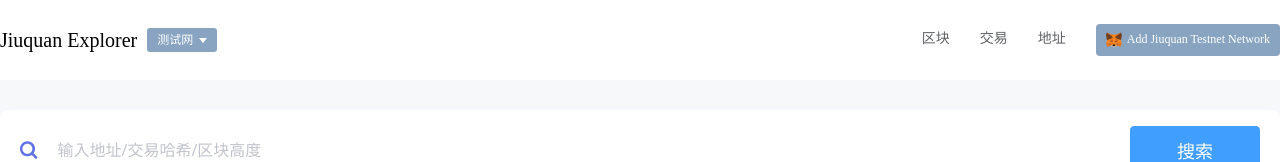
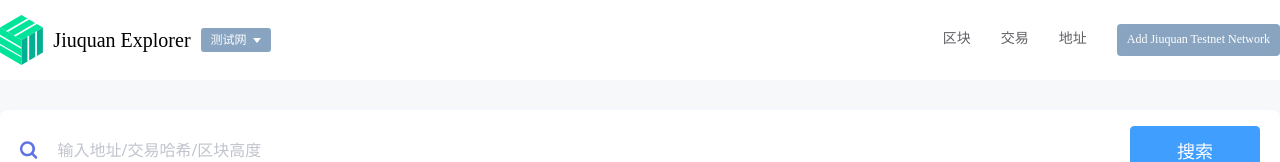
Before and after one commit to eryeer/DNA2.0-explorer-web, a Vue app: page / in a window 1280 px wide. Shown: the top 162 px of the page. Built offline with nearby package versions, Linux system fonts and the light colour scheme; no server answers; a web font is replaced by a local one.

Commit message:
feat: add logo

```diff
--- a/src/views/index.vue
+++ b/src/views/index.vue
@@ -4,7 +4,11 @@
       <div class="header-wrapper">
         <div class="header margin-auto">
           <div class="header-logo">
-            <router-link to="/" class="header-title" tag="h2">Jiuquan Explorer</router-link>
+            <router-link to="/" class="header-title" tag="h2"
+              ><img src="~@/assets/images/logo.svg" height="50px" /><span
+                >Jiuquan Explorer</span
+              ></router-link
+            >
             <div
               class="dropdown-wrapper"
               ref="dropdownWrapper"
@@ -54,7 +58,7 @@
                 >地址</router-link
               >
               <span class="add-network" @click="switchNetwork">
-                <img src="@/assets/images/metamask.png" width="16" height="16" alt="metamask" />
+                <!-- <img src="@/assets/images/metamask.png" width="16" height="16" alt="metamask" /> -->
                 Add Jiuquan {{ isProd ? '' : 'Testnet ' }}Network
               </span>
             </div>
@@ -364,6 +368,9 @@ export default {
     font-style: normal;
     font-weight: 500;
     font-size: 20px;
+    display: flex;
+    align-items: center;
+    gap: 10px;
   }
 
   &-logo {
@@ -381,7 +388,7 @@ export default {
     display: flex;
     column-gap: 30px;
     align-items: center;
-    margin-left: 90px;
+    margin-left: 250px;
 
     a {
       color: #606266;
```
Also changed, not shown: src/assets/images/logo.svg.
